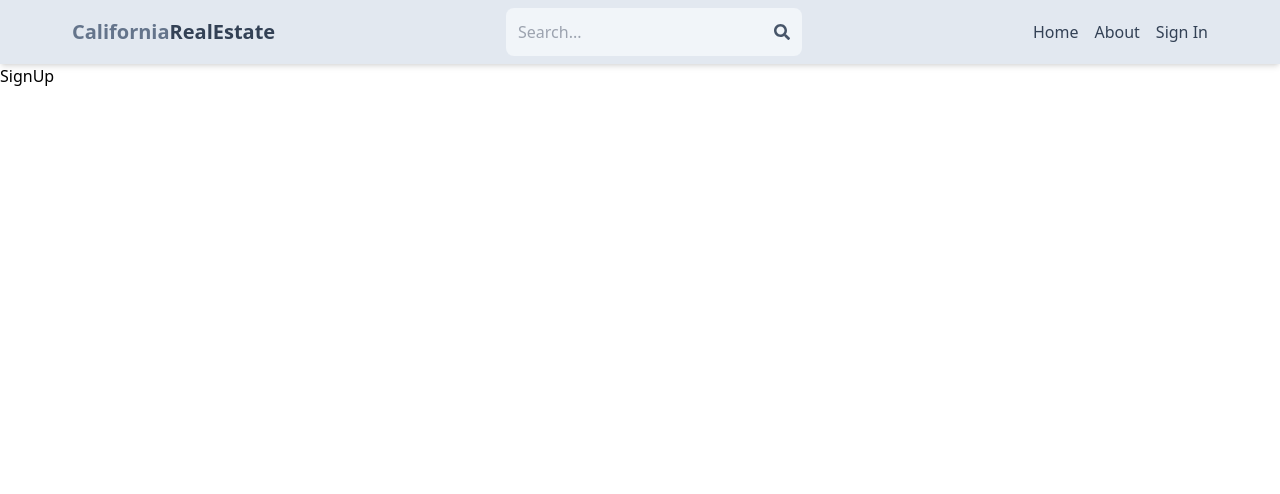
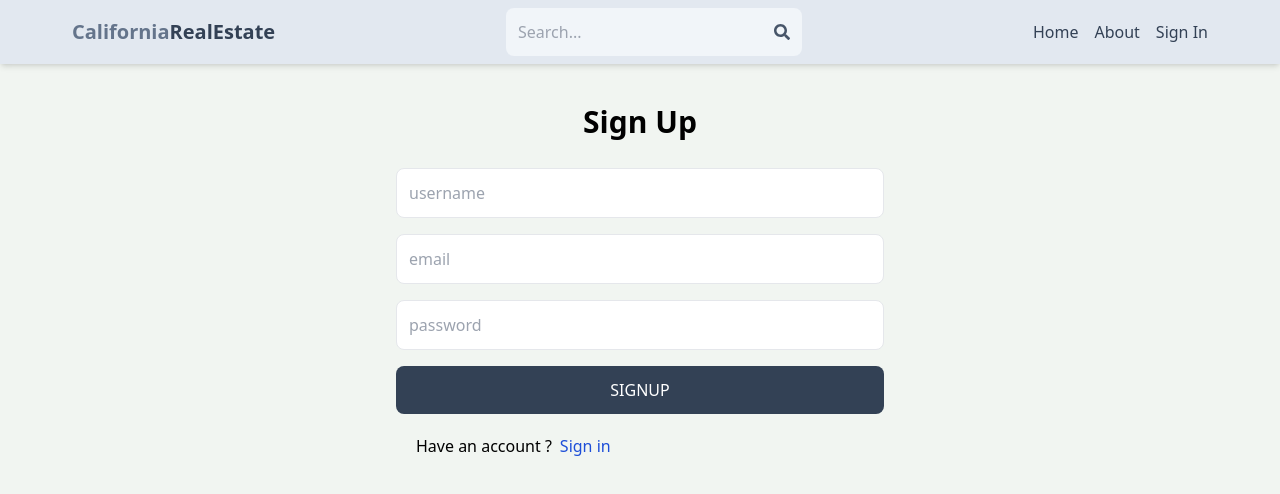
Before and after one commit to rashmiiyengar/mern-estate, a React (Create React App) app in the folder client/: page /sign-up in a window 1280 px wide. Shown: the top 494 px of the page. Built offline with nearby package versions, Linux system fonts and the light colour scheme.

Commit message:
signup page

```diff
--- a/client/src/index.css
+++ b/client/src/index.css
@@ -1,3 +1,8 @@
 @tailwind base;
 @tailwind components;
 @tailwind utilities;
+
+
+body{
+    background-color: rgb(241,245,241);
+}
--- a/client/src/pages/SignUp.js
+++ b/client/src/pages/SignUp.js
@@ -1,8 +1,31 @@
 import React from 'react'
-
+import {Link} from 'react-router-dom'
 const SignUp = () => {
   return (
-    <div>SignUp</div>
+    <div className='p-3 max-w-lg mx-auto'>
+      <h1 className='text-3xl text-center font-semibold my-7'>
+        Sign Up
+      </h1>
+      <form className='flex flex-col gap-4 '>
+        <input type='text' placeholder='username' className='border p-3 rounded-lg' id='username'>
+        </input>
+          <input type='email' placeholder='email' className='border p-3 rounded-lg' id='email'>
+        </input>
+        <input type='password' placeholder='password' className='border p-3 rounded-lg' id='password'>
+        </input>
+        <button className='bg-slate-700 text-white p-3 rounded-lg uppercase hover:opacity-90 disabled:opacity-80'>
+          Signup
+        </button>
+      </form>
+      <div className='flex gap-2 m-5'>
+        <p>Have an account ?</p>
+        <Link to={"/sign-in"}>
+          <span className='text-blue-700'>
+            Sign in
+          </span>
+        </Link>
+      </div>
+    </div>
   )
 }
 
```
